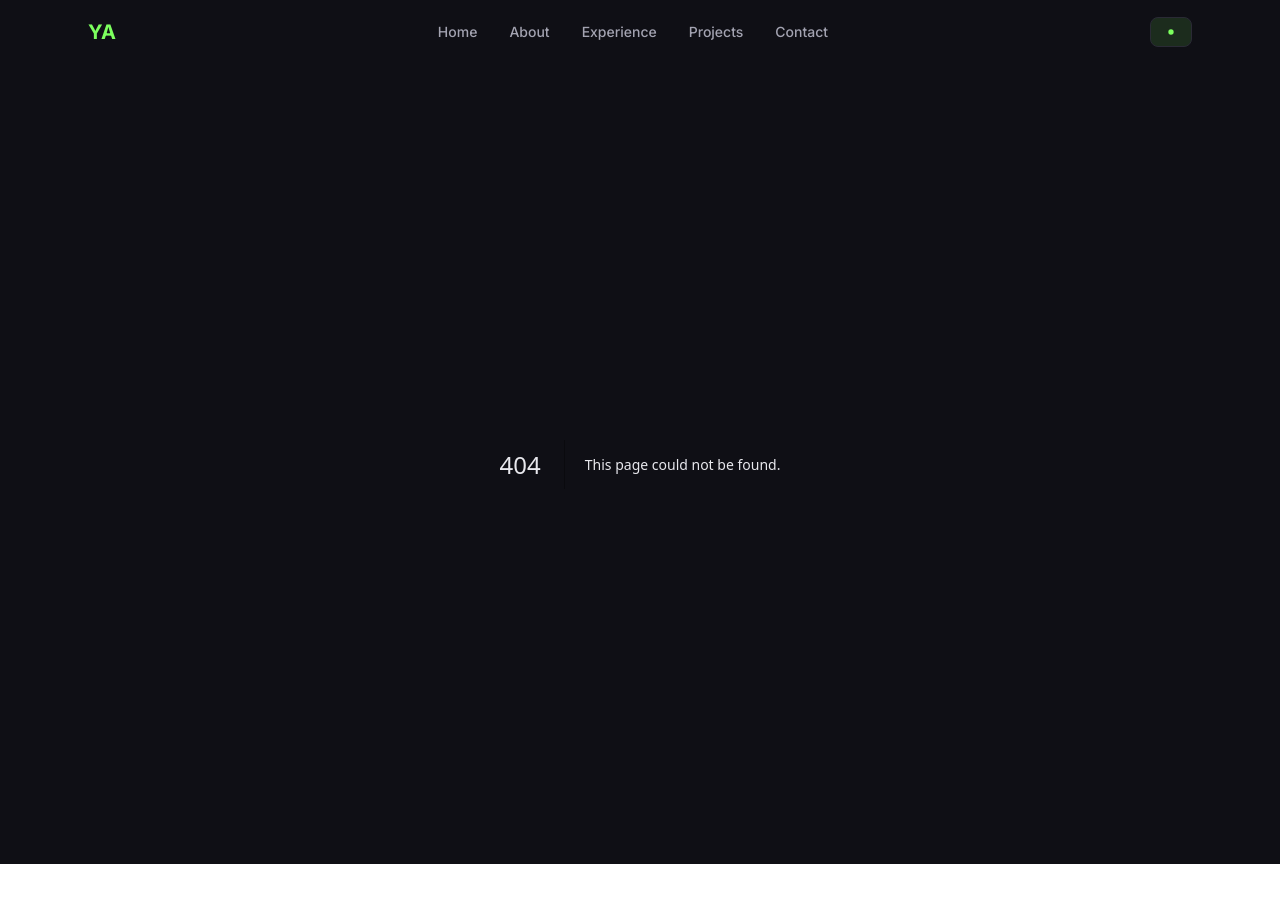
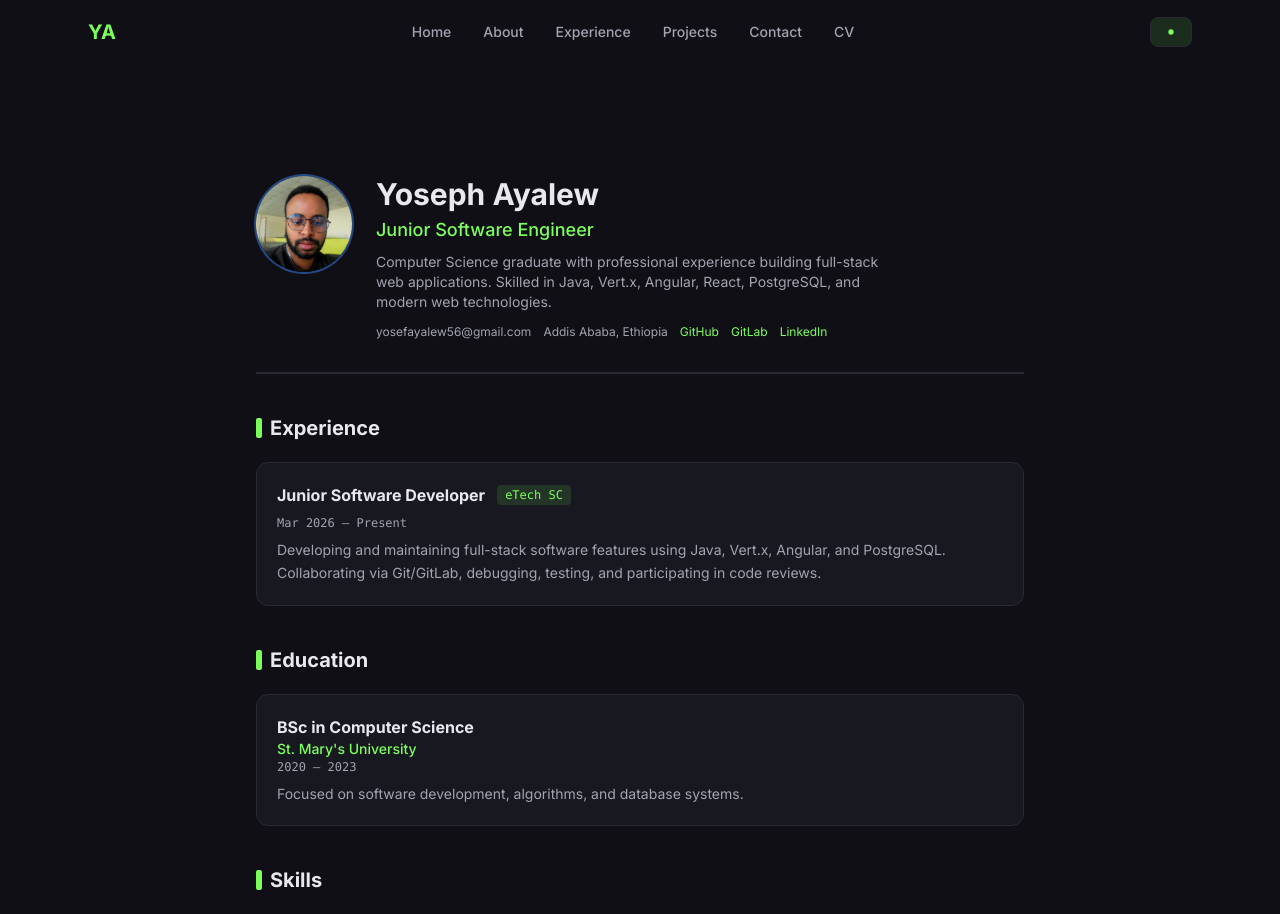
Before and after one commit to Solohater/portfolio, a Next.js app: page /cv in a window 1280 px wide. Before the commit this address had no page. Shown: the top 914 px of the page. Before the commit the page ends 864 px from the top, so only its background shows below. Built offline with nearby package versions, Linux system fonts and the light colour scheme.

Commit message:
feat: add CV page

```diff
--- /dev/null
+++ b/src/app/cv/page.jsx
@@ -0,0 +1,136 @@
+'use client';
+import Image from 'next/image';
+import { motion } from 'framer-motion';
+
+const experience = [
+  {
+    period: 'Mar 2026 – Present',
+    title: 'Junior Software Developer',
+    company: 'eTech SC',
+    desc: 'Developing and maintaining full-stack software features using Java, Vert.x, Angular, and PostgreSQL. Collaborating via Git/GitLab, debugging, testing, and participating in code reviews.',
+  },
+];
+
+const education = [
+  {
+    period: '2020 – 2023',
+    degree: 'BSc in Computer Science',
+    school: "St. Mary's University",
+    desc: 'Focused on software development, algorithms, and database systems.',
+  },
+];
+
+const skills = [
+  { category: 'Languages', items: ['Java', 'JavaScript', 'TypeScript', 'SQL', 'Go'] },
+  { category: 'Frontend', items: ['Angular', 'React', 'Next.js', 'Tailwind CSS', 'Redux', 'Material UI'] },
+  { category: 'Backend', items: ['Vert.x', 'Node.js', 'Express.js', 'REST APIs', 'JWT'] },
+  { category: 'Databases', items: ['PostgreSQL', 'MongoDB'] },
+  { category: 'Tools', items: ['Git', 'GitLab', 'GitHub', 'Postman', 'Figma', 'Vercel', 'Render'] },
+];
+
+export default function CVPage() {
+  return (
+    <motion.div
+      initial={{ opacity: 0, y: 20 }}
+      animate={{ opacity: 1, y: 0 }}
+      transition={{ duration: 0.5 }}
+      className="min-h-screen px-4 py-24 md:py-28"
+    >
+      <div className="max-w-3xl mx-auto">
+        {/* Header */}
+        <div className="flex flex-col sm:flex-row items-center sm:items-start gap-6 mb-10 pb-8" style={{ borderBottom: '2px solid var(--border)' }}>
+          <Image src="/photojo.jpg" alt="Yoseph Ayalew" width={100} height={100} className="w-24 h-24 rounded-full object-cover ring-2" style={{ ringColor: 'var(--accent)' }} />
+          <div className="text-center sm:text-left">
+            <h1 className="text-3xl font-bold mb-1" style={{ color: 'var(--text-h)' }}>Yoseph Ayalew</h1>
+            <p className="text-lg font-medium mb-2" style={{ color: 'var(--accent)' }}>Junior Software Engineer</p>
+            <p className="text-sm max-w-lg" style={{ color: 'var(--text)' }}>
+              Computer Science graduate with professional experience building full-stack web applications.
+              Skilled in Java, Vert.x, Angular, React, PostgreSQL, and modern web technologies.
+            </p>
+            <div className="flex flex-wrap gap-3 mt-3 justify-center sm:justify-start text-xs">
+              <span style={{ color: 'var(--text)' }}>yosefayalew56@gmail.com</span>
+              <span style={{ color: 'var(--text)' }}>Addis Ababa, Ethiopia</span>
+              <a href="https://github.com/Solohater" target="_blank" style={{ color: 'var(--accent)' }}>GitHub</a>
+              <a href="https://gitlab.com/yosephh" target="_blank" style={{ color: 'var(--accent)' }}>GitLab</a>
+              <a href="https://www.linkedin.com/in/yoseph-ayalew-65247b291" target="_blank" style={{ color: 'var(--accent)' }}>LinkedIn</a>
+            </div>
+          </div>
+        </div>
+
+        {/* Experience */}
+        <section className="mb-10">
+          <h2 className="text-xl font-bold mb-5 flex items-center gap-2" style={{ color: 'var(--text-h)' }}>
+            <span className="w-1.5 h-5 rounded-sm inline-block" style={{ background: 'var(--accent)' }} />
+            Experience
+          </h2>
+          {experience.map((exp, i) => (
+            <motion.div
+              key={i}
+              initial={{ opacity: 0, x: -20 }}
+              whileInView={{ opacity: 1, x: 0 }}
+              viewport={{ once: true }}
+              className="p-5 rounded-xl mb-4" style={{ background: 'var(--card-bg)', border: '1px solid var(--border)' }}
+            >
+              <div className="flex flex-col sm:flex-row sm:items-center gap-1 sm:gap-3 mb-2">
+                <h3 className="font-bold" style={{ color: 'var(--text-h)' }}>{exp.title}</h3>
+                <span className="text-xs font-mono px-2 py-0.5 rounded" style={{ background: 'var(--accent-bg)', color: 'var(--accent)' }}>{exp.company}</span>
+              </div>
+              <p className="text-xs mb-2 font-mono" style={{ color: 'var(--text)' }}>{exp.period}</p>
+              <p className="text-sm leading-relaxed" style={{ color: 'var(--text)' }}>{exp.desc}</p>
+            </motion.div>
+          ))}
+        </section>
+
+        {/* Education */}
+        <section className="mb-10">
+          <h2 className="text-xl font-bold mb-5 flex items-center gap-2" style={{ color: 'var(--text-h)' }}>
+            <span className="w-1.5 h-5 rounded-sm inline-block" style={{ background: 'var(--accent)' }} />
+            Education
+          </h2>
+          {education.map((edu, i) => (
+            <motion.div
+              key={i}
+              initial={{ opacity: 0, x: -20 }}
+              whileInView={{ opacity: 1, x: 0 }}
+              viewport={{ once: true }}
+              className="p-5 rounded-xl mb-4" style={{ background: 'var(--card-bg)', border: '1px solid var(--border)' }}
+            >
+              <h3 className="font-bold" style={{ color: 'var(--text-h)' }}>{edu.degree}</h3>
+              <p className="text-sm font-medium" style={{ color: 'var(--accent)' }}>{edu.school}</p>
+              <p className="text-xs mb-2 font-mono" style={{ color: 'var(--text)' }}>{edu.period}</p>
+              <p className="text-sm leading-relaxed" style={{ color: 'var(--text)' }}>{edu.desc}</p>
+            </motion.div>
+          ))}
+        </section>
+
+        {/* Skills */}
+        <section className="mb-10">
+          <h2 className="text-xl font-bold mb-5 flex items-center gap-2" style={{ color: 'var(--text-h)' }}>
+            <span className="w-1.5 h-5 rounded-sm inline-block" style={{ background: 'var(--accent)' }} />
+            Skills
+          </h2>
+          <div className="grid grid-cols-1 sm:grid-cols-2 gap-4">
+            {skills.map((group) => (
+              <div key={group.category} className="p-4 rounded-xl" style={{ background: 'var(--card-bg)', border: '1px solid var(--border)' }}>
+                <h3 className="text-xs font-bold uppercase tracking-wider mb-2" style={{ color: 'var(--accent)' }}>{group.category}</h3>
+                <div className="flex flex-wrap gap-1.5">
+                  {group.items.map((skill) => (
+                    <span key={skill} className="px-2 py-0.5 rounded text-xs font-medium" style={{ background: 'var(--accent-bg)', color: 'var(--accent)' }}>
+                      {skill}
+                    </span>
+                  ))}
+                </div>
+              </div>
+            ))}
+          </div>
+        </section>
+
+        {/* Download hint */}
+        <p className="text-center text-xs mt-8" style={{ color: 'var(--text)' }}>
+          <span className="inline-block mr-1">🖨️</span>
+          Use <kbd className="px-1 py-0.5 rounded text-[10px] font-mono" style={{ background: 'var(--card-bg)', border: '1px solid var(--border)' }}>Ctrl+P</kbd> to print or save as PDF
+        </p>
+      </div>
+    </motion.div>
+  );
+}
--- a/src/components/Navbar.jsx
+++ b/src/components/Navbar.jsx
@@ -8,6 +8,7 @@ const links = [
   { href: '#experience', title: 'Experience' },
   { href: '#projects', title: 'Projects' },
   { href: '#contact', title: 'Contact' },
+  { href: '/cv', title: 'CV' },
 ]
 
 const Navbar = () => {
```
